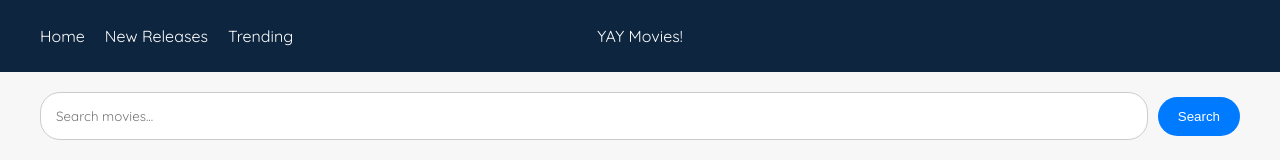
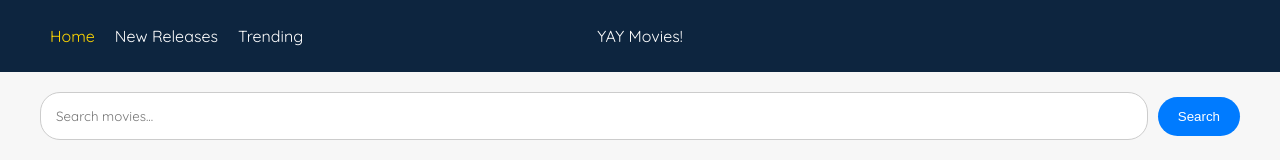
Before and after one commit to joseph-johnson27001/movie_database, a Vue app: page / in a window 1280 px wide. Shown: the top 160 px of the page. Built offline with nearby package versions, Linux system fonts and the light colour scheme.

Commit message:
Nav active class binding

```diff
--- a/src/components/NavBar.vue
+++ b/src/components/NavBar.vue
@@ -3,9 +3,19 @@
     <div class="navigation-container">
       <div class="main-container">
         <ul class="nav-btn-container">
-          <li><a href="#">Home</a></li>
-          <li><a href="#">New Releases</a></li>
-          <li><a href="#">Trending</a></li>
+          <li @click="setActive('Home')">
+            <a href="#" :class="{ active: activeItem === 'Home' }">Home</a>
+          </li>
+          <li @click="setActive('New Releases')">
+            <a href="#" :class="{ active: activeItem === 'New Releases' }"
+              >New Releases</a
+            >
+          </li>
+          <li @click="setActive('Trending')">
+            <a href="#" :class="{ active: activeItem === 'Trending' }"
+              >Trending</a
+            >
+          </li>
         </ul>
         <p>YAY Movies!</p>
         <div></div>
@@ -17,6 +27,16 @@
 <script>
 export default {
   name: "NavBar",
+  data() {
+    return {
+      activeItem: "Home",
+    };
+  },
+  methods: {
+    setActive(item) {
+      this.activeItem = item;
+    },
+  },
 };
 </script>
 
@@ -44,6 +64,7 @@ ul {
 
 .nav-btn-container {
   display: flex;
+  margin-left: 10px;
 }
 
 li {
@@ -55,4 +76,8 @@ a {
   text-decoration: none;
   color: white;
 }
+
+.active {
+  color: gold;
+}
 </style>
--- a/src/views/TrendingPage.vue
+++ b/src/views/TrendingPage.vue
@@ -9,7 +9,7 @@
 import MovieGrid from "@/components/MovieGrid.vue";
 
 export default {
-  name: "HomePage",
+  name: "TrendingPage",
   components: {
     MovieGrid,
   },
```
